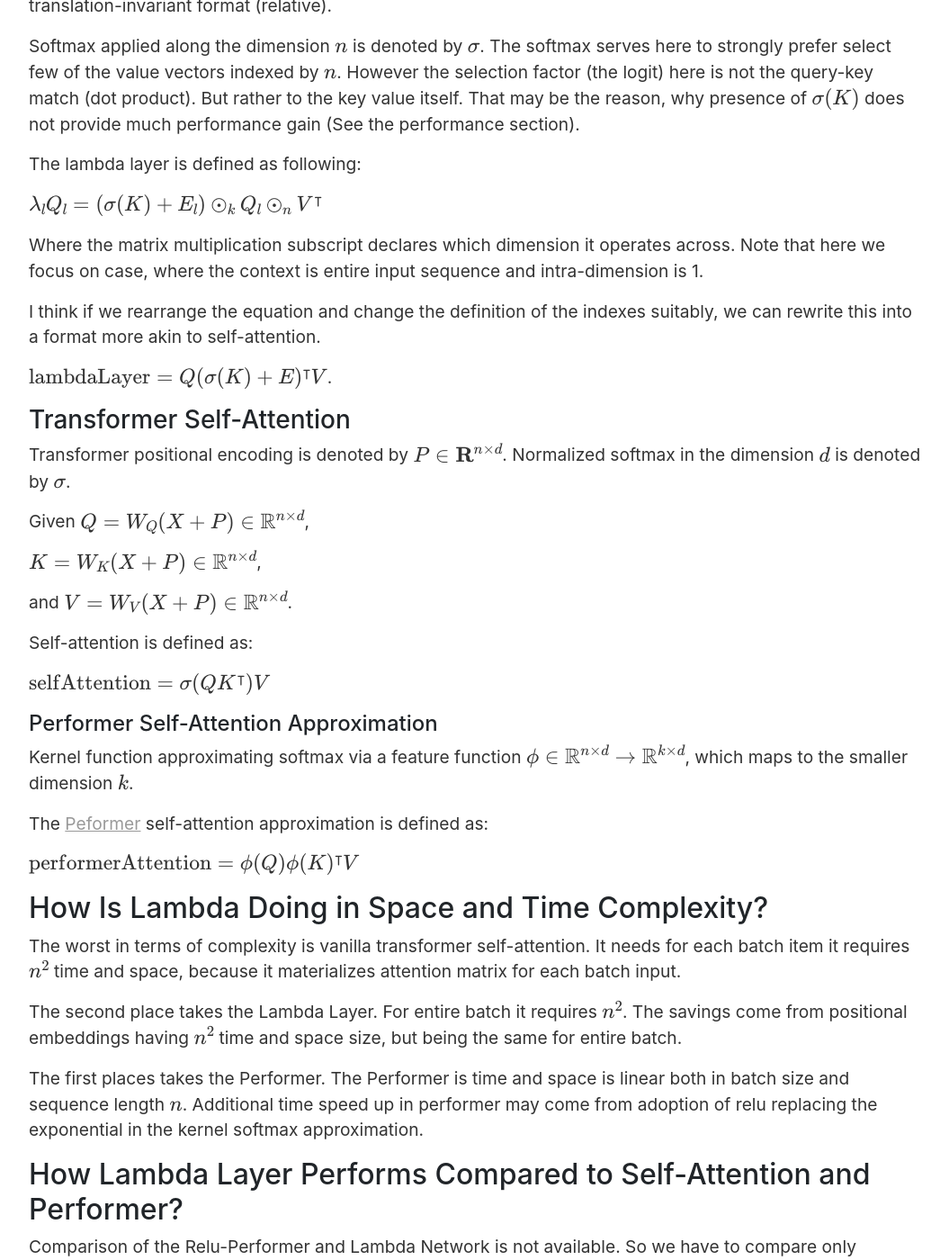
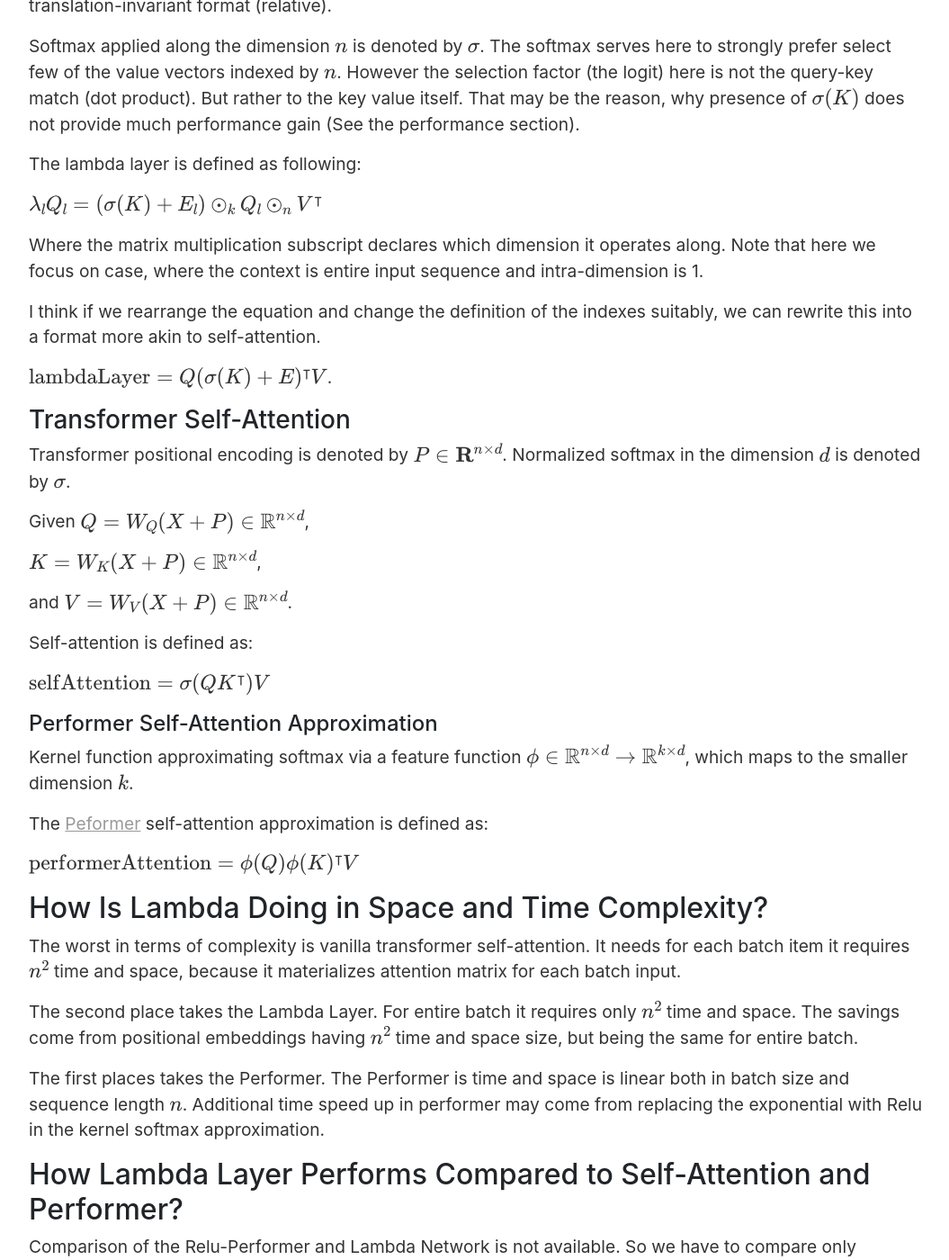
Before and after one commit to vackosar/vackosar.github.io, a Jekyll site: the page built from _posts/2020-11-29-Lamda-Networks-Transform-Self-Attention.md, in a window 1280 px wide and 1400 px high, scrolled down 1280 px. Shown: the whole window at 90% size, without its empty margins (111-1166 px from the left). Built offline with Jekyll 4.4.1, drawn with Linux system fonts in a browser that asks for light colours; nearby versions of some CDN libraries; library files that are not in the unit come from our copies; comment, search, counter and statistics services are not loaded; some of the changed text lies outside the part shown.

Commit message:
lambda networks

```diff
--- a/_posts/2020-11-29-Lamda-Networks-Transform-Self-Attention.md
+++ b/_posts/2020-11-29-Lamda-Networks-Transform-Self-Attention.md
@@ -23,7 +23,7 @@
 [Lambda Network](https://openreview.net/forum?id=xTJEN-ggl1b) head achieved SoTA, when sewed on decapitated Resnet50, outperforming EfficientNet and vanilla Transformer self-attention heads.
 LambdaResNet also achive ~4.5x speed over EfficientNet at same performance.
 
-It however suffers from time-space complexity of sequence size squared and [Relu-Performer](/ml/Performers-FAVOR+-Faster-Transformer-Attention) variant could become its overtaker in the future.
+It however suffers from time-space complexity of sequence size squared and [Relu-Performer](/ml/Performers-FAVOR+-Faster-Transformer-Attention) variant could overtake it future.
 
 The majority of model's performance comes from translation-invariant positional embeddings.
 The positional embeddings are trained, but don't depend on the inputs.
@@ -63,7 +63,7 @@
 
 \\( \lambda_l Q_l = (\sigma(K) + E_l ) \odot_k Q_l \odot_n V^\intercal \\)
 
-Where the matrix multiplication subscript declares which dimension it operates across.
+Where the matrix multiplication subscript declares which dimension it operates along.
 Note that here we focus on case, where the context is entire input sequence and intra-dimension is 1.
 
 I think if we rearrange the equation and change the definition of the indexes suitably,
@@ -106,13 +106,13 @@
 because it materializes attention matrix for each batch input.
 
 The second place takes the Lambda Layer.
-For entire batch it requires \\( n^2 \\).
+For entire batch it requires only \\( n^2 \\) time and space.
 The savings come from positional embeddings having \\( n^2 \\) time and space size,
 but being the same for entire batch.
 
 The first places takes the Performer.
 The Performer is time and space is linear both in batch size and sequence length \\( n \\).
-Additional time speed up in performer may come from adoption of relu replacing the exponential in the kernel softmax approximation.
+Additional time speed up in performer may come from replacing the exponential with Relu in the kernel softmax approximation.
 
 
 ## How Lambda Layer Performs Compared to Self-Attention and Performer?
```
